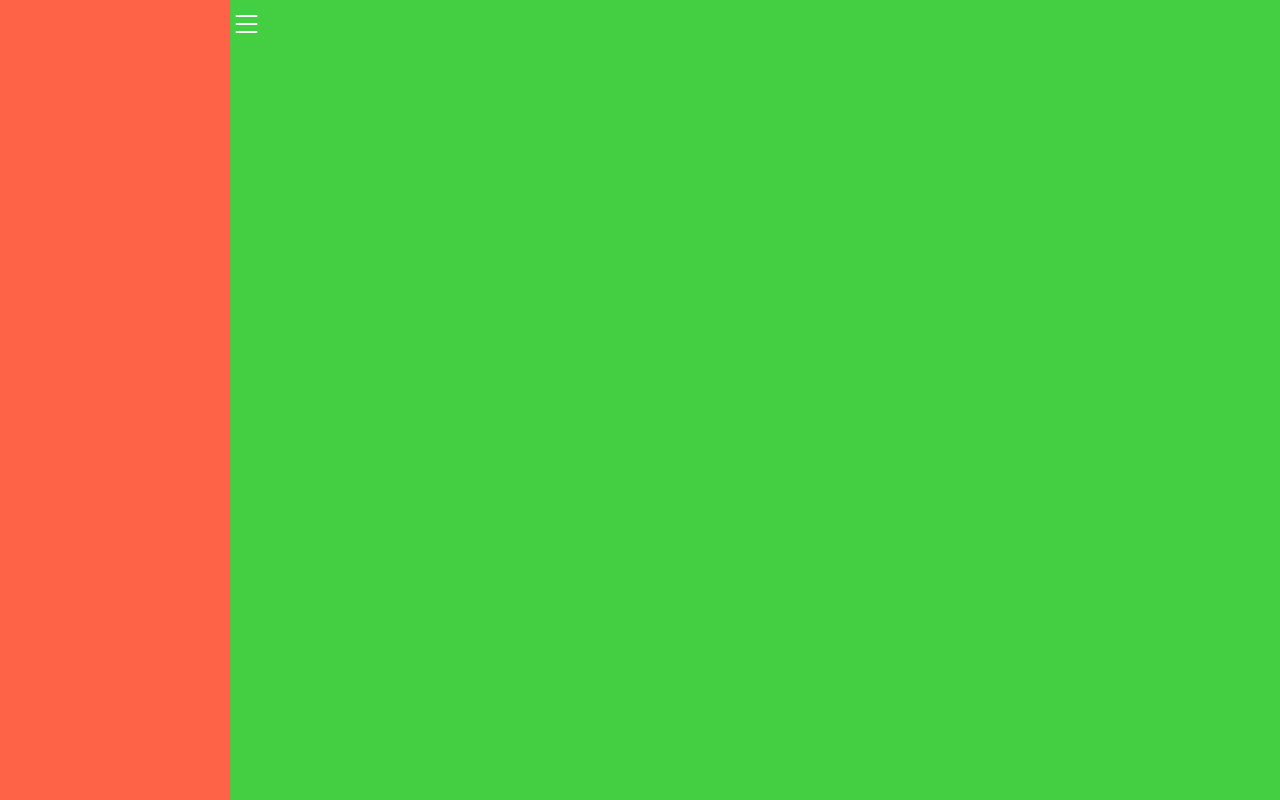
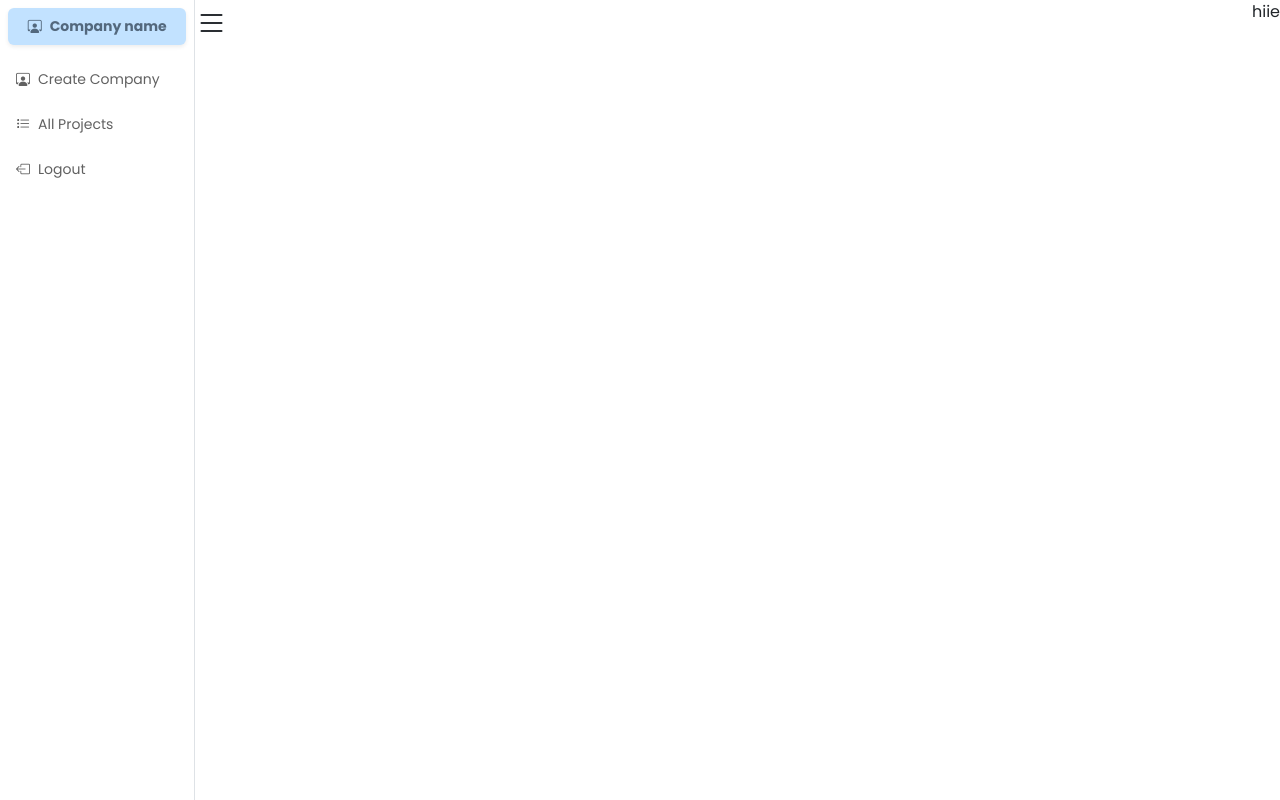
Before and after one commit to AjinkyaVeer007/project2.0, a React (Create React App) app: page /auth/admin/dashboard in a window 1280 px wide. Built offline with nearby package versions, Linux system fonts and the light colour scheme.

Commit message:
sidebar added

```diff
--- /dev/null
+++ b/src/Components/Sidebar/Sidebar.css
@@ -0,0 +1,11 @@
+.company-name{
+    background-color: #c2e2ff;
+    color: #53687d;
+    font-size: 14px;
+}
+
+.sidebar-item{
+    font-size: 14px;
+    color: #616161;
+    cursor: pointer;
+}
--- /dev/null
+++ b/src/Components/Sidebar/Sidebar.jsx
@@ -0,0 +1,41 @@
+import React, { useId } from "react";
+import "./Sidebar.css";
+
+function Sidebar() {
+    const sidebarArr = [
+        {
+            id: useId(),
+            name: "Create Company",
+            icon: "bi bi-person-workspace"
+        },
+        {
+            id: useId(),
+            name: "All Projects",
+            icon: "bi bi-list-task"
+        },
+        {
+            id: useId(),
+            name: "Logout",
+            icon: "bi bi-box-arrow-left"
+        }
+    ]
+
+  return (
+    <div>
+      <div className="d-flex gap-2 align-items-center justify-content-center mt-2 fw-bold p-2 mx-2 rounded-2 shadow-sm company-name">
+        <div className="bi bi-person-workspace"></div>
+        <div>Company name</div>
+      </div>
+      <div className="mt-3">
+      {sidebarArr && sidebarArr.map((item) => (
+        <li key={item.id} className="sidebar-item d-flex gap-2 align-items-center justify-content-start ms-3 me-2 mt-4">
+        <div className={`${item.icon}`}></div>
+        <div>{item.name}</div>
+      </li>
+      ))}
+      </div>
+    </div>
+  );
+}
+
+export default Sidebar;
--- a/src/Pages/Dashboard/AdminDashboard/AdminDashboard.css
+++ b/src/Pages/Dashboard/AdminDashboard/AdminDashboard.css
@@ -1,11 +1,21 @@
-.sidebar{
+.sidebarLeft{
     height: 100vh;
-    background-color: tomato;
-    transition: width 0.6s cubic-bezier(0.68, -0.55, 0.27, 1.55);
+    transition: width 0.2s cubic-bezier(0.68, -0.55, 0.27, 1.55);
+}
+
+.sidebarTop{
+    width: 100vw;
+    transition: width 0.2s cubic-bezier(0.68, -0.55, 0.27, 1.55);
+    position: fixed;
+    position: relative;
+    top: 0;
+    left: 0;
+    background-color: #eeeeee;
+    z-index: 1;
 }
 
 .herosection{
     height: 100vh;
-    background-color: #44ce42;
-    transition: width 0.6s cubic-bezier(0.68, -0.55, 0.27, 1.55);
+    transition: width 0.2s cubic-bezier(0.68, -0.55, 0.27, 1.55);
+    width: 100%;
 }
--- a/src/Pages/Dashboard/AdminDashboard/AdminDashboard.jsx
+++ b/src/Pages/Dashboard/AdminDashboard/AdminDashboard.jsx
@@ -1,25 +1,64 @@
-import React, { useState } from 'react'
-import "./AdminDashboard.css"
+import React, { useState } from "react";
+import "./AdminDashboard.css";
+import Sidebar from "../../../Components/Sidebar/Sidebar";
 
 function AdminDashboard() {
-    const [showSidebar, setShowSidebar] = useState(true)
+  const [showSidebarFromLeft, setShowSidebarFromLeft] = useState(true);
+  const [showSidebarFromTop, setShowSidebarFromTop] = useState(false);
 
-    const sidebarToggle = () => {
-        if(showSidebar){
-            setShowSidebar(false)
-        }else {
-            setShowSidebar(true)
-        }
+  const sidebarToggleFromLeft = () => {
+    if (showSidebarFromLeft) {
+      setShowSidebarFromLeft(false);
+    } else {
+      setShowSidebarFromLeft(true);
     }
+  };
+
+  const sidebarToggleFromTop = () => {
+    if (showSidebarFromTop) {
+      setShowSidebarFromTop(false);
+    } else {
+      setShowSidebarFromTop(true);
+    }
+  };
 
   return (
-    <div className='d-flex'>
-        <div className='sidebar' style={{width: showSidebar ? "18%" : "0%"}}></div>
-        <div className='herosection position-relative' style={{width: showSidebar? "82%" : "100%"}}>
-            <div onClick={sidebarToggle} className='position-absolute top-0 start-0 fs-2 text-white bi bi-list'></div>
+    <div className="d-flex flex-lg-row flex-column position-relative">
+      <div
+        className={`sidebarLeft d-lg-block d-none ${
+          showSidebarFromLeft ? "border-end" : ""
+        }`}
+        style={{ width: showSidebarFromLeft ? "18%" : "0%" }}
+      >
+        {showSidebarFromLeft && <Sidebar />}
+      </div>
+      {showSidebarFromTop && (
+        <div
+          className="sidebarTop border-bottom"
+          style={{ height: showSidebarFromTop ? "100vh" : "" }}
+        >
+          <div
+            onClick={() => {
+              setShowSidebarFromTop(!showSidebarFromTop);
+            }}
+            className="bi bi-x-lg position-absolute top-0 left-0 m-2"
+          ></div>
+          {showSidebarFromTop && <Sidebar />}
         </div>
+      )}
+      <div className="herosection position-relative">
+        <div className="text-end">hiie</div>
+        <div
+          onClick={sidebarToggleFromLeft}
+          className="position-absolute top-0 start-0 fs-2 bi bi-list d-none d-lg-block"
+        ></div>
+        <div
+          onClick={sidebarToggleFromTop}
+          className="position-absolute top-0 start-0 fs-2 text-warning bi bi-list d-lg-none"
+        ></div>
+      </div>
     </div>
-  )
+  );
 }
 
 export default AdminDashboard;
--- a/src/index.css
+++ b/src/index.css
@@ -1,13 +1,10 @@
+@import url('https://fonts.googleapis.com/css2?family=Poppins:ital,wght@0,100;0,200;0,300;0,400;0,500;0,600;0,700;0,800;0,900;1,100;1,200;1,300;1,400;1,500;1,600;1,700;1,800;1,900&display=swap');
+
+
 body {
   margin: 0;
-  font-family: -apple-system, BlinkMacSystemFont, 'Segoe UI', 'Roboto', 'Oxygen',
-    'Ubuntu', 'Cantarell', 'Fira Sans', 'Droid Sans', 'Helvetica Neue',
-    sans-serif;
+  padding: 0;
   -webkit-font-smoothing: antialiased;
   -moz-osx-font-smoothing: grayscale;
+  font-family: 'Poppins', sans-serif !important;
 }
-
-code {
-  font-family: source-code-pro, Menlo, Monaco, Consolas, 'Courier New',
-    monospace;
-}
```
